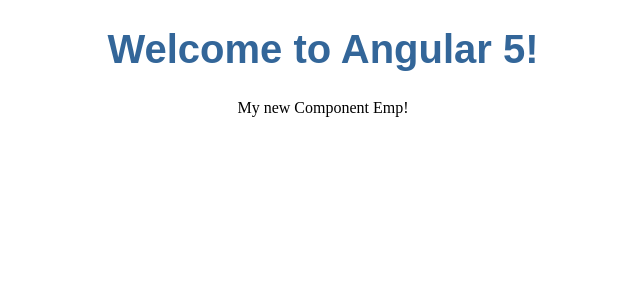
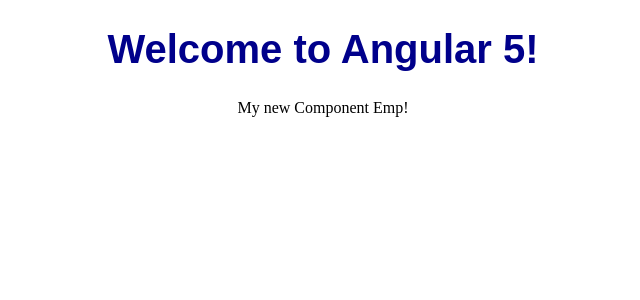
Before and after one commit to RajaShanmugavel/angular5, an Angular app: page / in a window 1280 px wide. Shown: the top 300 px of the page, without its empty margins (317-957 px from the left). Built offline with nearby package versions, Linux system fonts and the light colour scheme.

Commit message:
minor updates

```diff
--- a/src/app/app.component.css
+++ b/src/app/app.component.css
@@ -1,5 +1,5 @@
 h1 {
-    color: #369;
+    color:darkblue;
     font-family: Arial, Helvetica, sans-serif;
     font-size: 250%;
   }
--- a/src/app/app.component.html
+++ b/src/app/app.component.html
@@ -1,7 +1,11 @@
-<!--The content below is only a placeholder and can be replaced.-->
-<div style="text-align:center">
-  <h1>
-    Welcome to {{ title }}!
-  </h1>
-  <app-emp></app-emp>
+<div class="container">
+  <div class="row">
+    <div style="text-align:center">
+      <h1>
+        Welcome to {{ title }}!
+      </h1>
+      <app-emp></app-emp>
+    </div>
+
+  </div>
 </div>
```
